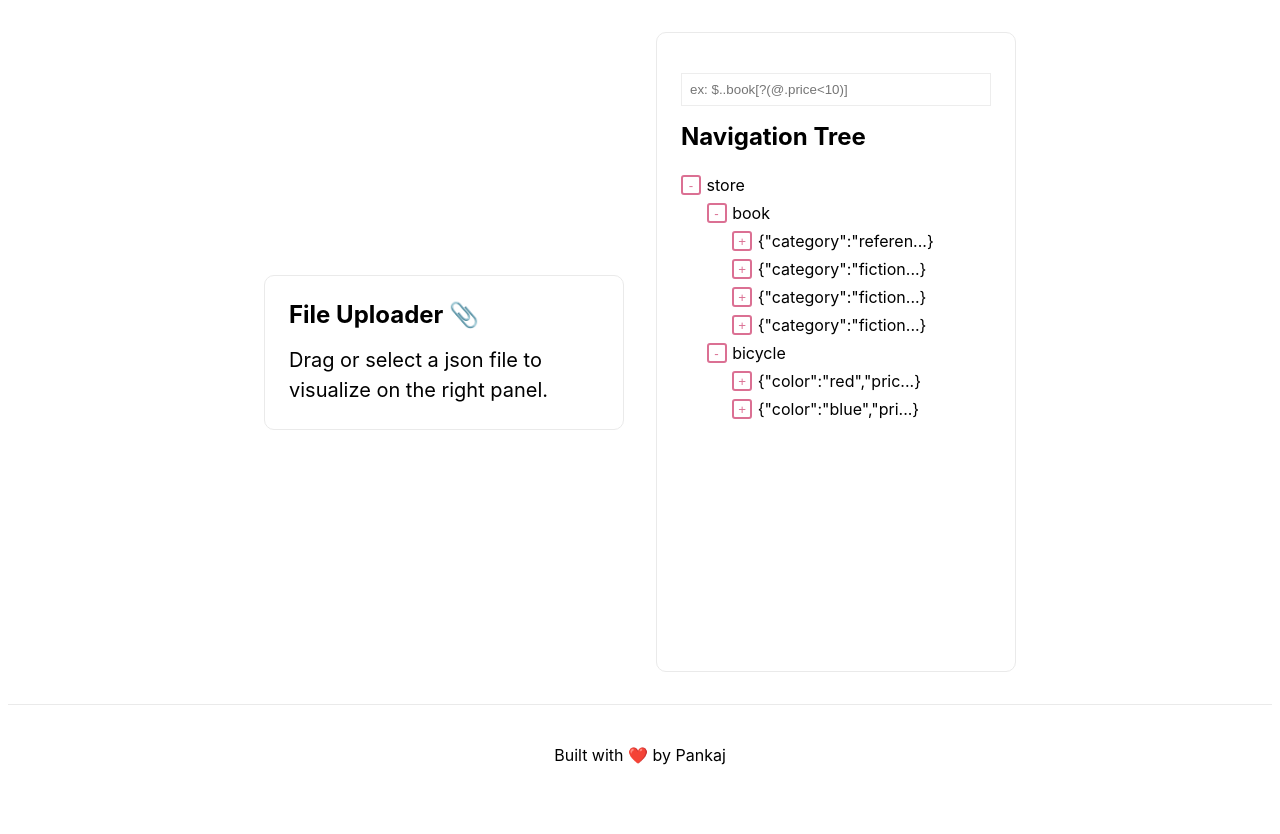
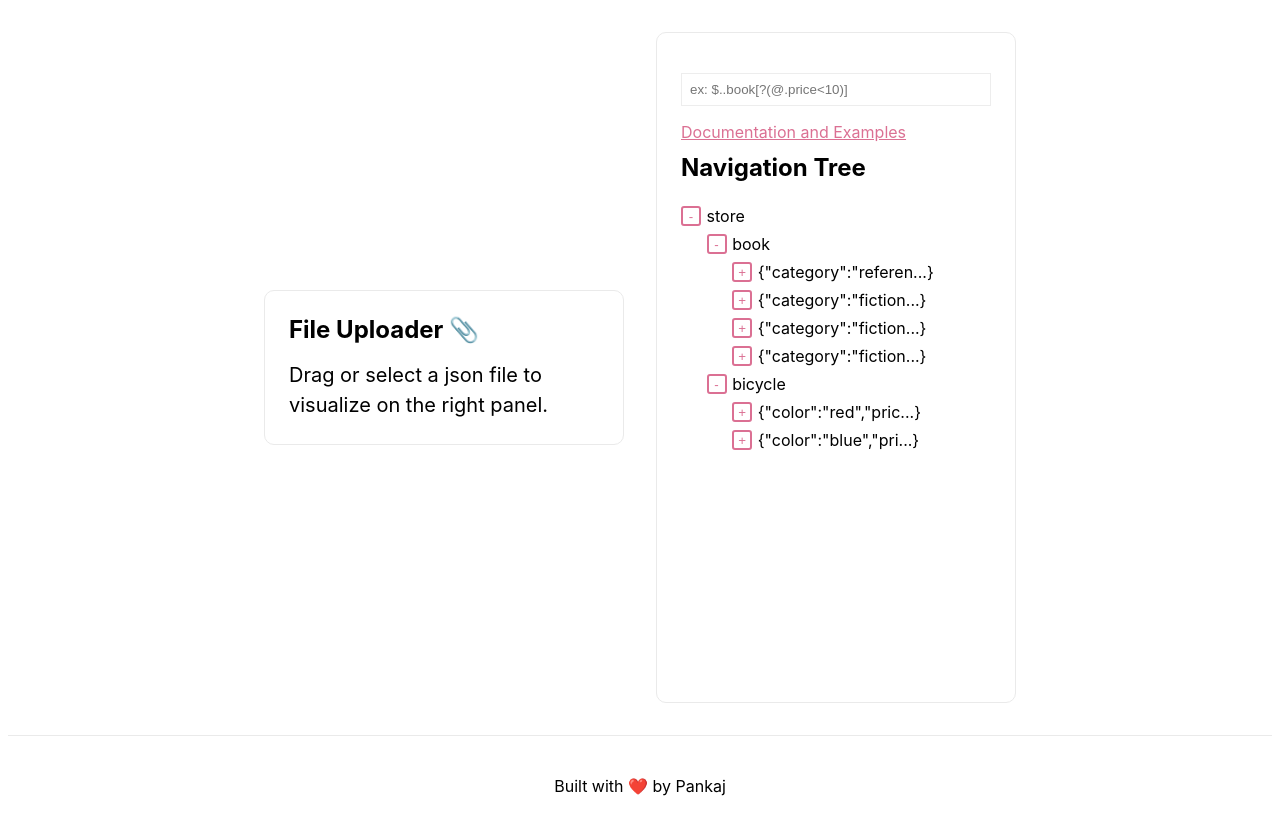
Before and after one commit to pkrawat1/viz-json, a Next.js app: page / in a window 1280 px wide. Before the commit the page ends 804 px from the top, so only its background shows below. Built offline with nearby package versions, Linux system fonts and the light colour scheme.

Commit message:
added doc link

```diff
--- a/components/JsonNavigator.jsx
+++ b/components/JsonNavigator.jsx
@@ -23,6 +23,16 @@ const Children = styled.div`
   padding: 0.3rem 0 0 0.3rem;
   color: ${(props) => (props.match ? 'red' : 'black')};
 `;
+
+const DocLink = styled.a`
+  color: palevioletred;
+  text-decoration: underline;
+  &:hover {
+    color: red;
+  }
+  display: block;
+  margin: 0 0 0.7rem;
+`
 
 const JsonNavigator = ({ jsonData }) => {
   const query = useSelector((state) => state.query);
@@ -94,6 +104,7 @@ const JsonNavigator = ({ jsonData }) => {
   return (
     <Wrapper>
       <JsonQueryInput query={query} />
+      <DocLink href="https://hackmd.io/w-INXryRRjOhTbLwWgy6Pw?view" target="_blank">Documentation and Examples</DocLink>
       <h3>Navigation Tree</h3>
       <ScrollArea>{renderNodes(jsonData)}</ScrollArea>
     </Wrapper>
```
